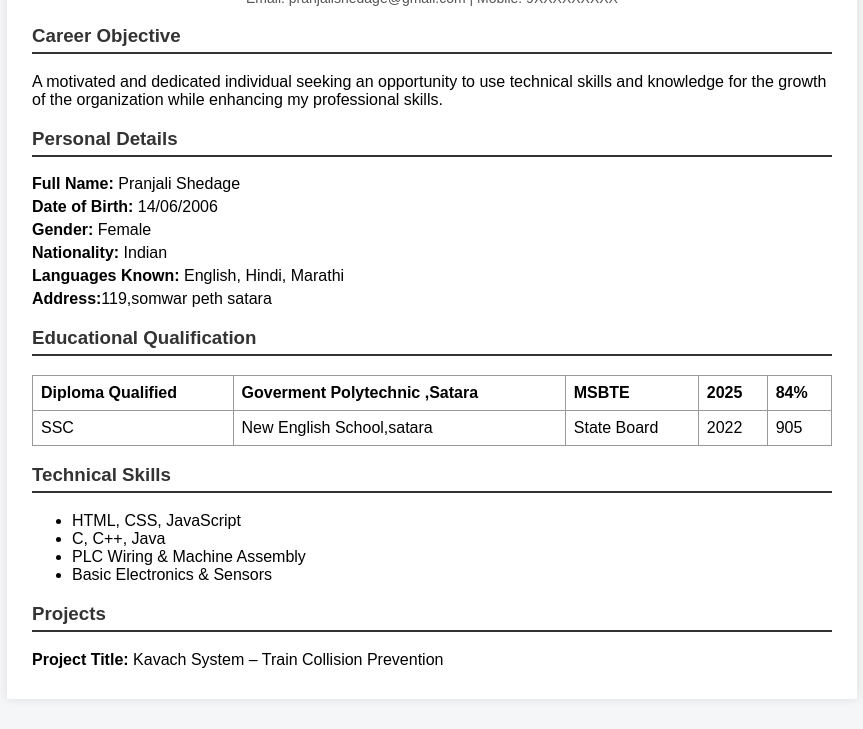
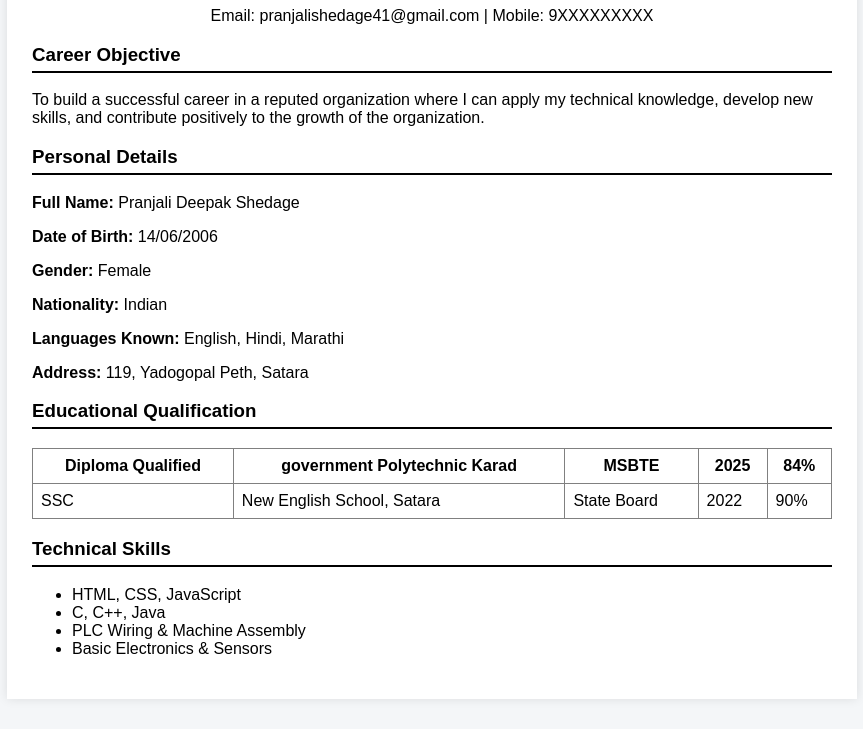
Before and after one commit to Pranjali14-pds/pranjali-shedage, a plain HTML site: page index.html in a window 1280 px wide. Shown: the part 128-857 px from the top of the page, without its empty margins (208-1071 px from the left). Drawn offline with Linux system fonts and the light colour scheme.

Commit message:
Update index.html

```diff
--- a/index.html
+++ b/index.html
@@ -1,108 +1,75 @@
 
 <!DOCTYPE html>
-<html lang="en">
-
+<html>
 <head>
-<meta charset="UTF-8">
 <title>Resume</title>
 
 <style>
 
-/* Page Style */
 body{
+font-family: Arial;
+background-color:#f4f6f8;
 margin:0;
 padding:0;
-font-family: Arial, sans-serif;
-background:#f4f6f8;
 }
 
-/* Resume Container */
 .resume{
 width:800px;
 margin:30px auto;
-background:#ffffff;
+background:white;
 padding:25px;
 box-shadow:0 0 10px rgba(0,0,0,0.1);
 }
 
-/* Header Section */
-.header{
+h1{
 text-align:center;
 }
 
-.header h1{
-margin-bottom:5px;
+h3{
+border-bottom:2px solid black;
+padding-bottom:5px;
 }
 
-/* Contact Text */
-.contact{
-font-size:14px;
-color:#555;
+table{
+width:100%;
+border-collapse:collapse;
+margin-top:10px;
 }
 
-/* Headings */
-h3{
-border-bottom:2px solid #333;
-padding-bottom:5px;
-color:#333;
-}
-
-/* Paragraph */
-p{
-margin:5px 0;
-}
-
-/* List */
-ul{
-margin-top:5px;
-}
-
-/* Table Style */
-table{
-width:100%;
-margin-top:10px;
-border-collapse:collapse;
-}
-
-table th, table td{
-border:1px solid #999;
+table,th,td{
+border:1px solid gray;
 padding:8px;
-text-align:left;
 }
 
 </style>
+
 </head>
 
 <body>
 
 <div class="resume">
 
-<div class="header">
 <h1>Pranjali Shedage</h1>
 
-<p class="contact">
-Email: pranjalishedage@gmail.com |
-Mobile: 9XXXXXXXXX
+<p style="text-align:center">
+Email: pranjalishedage41@gmail.com | Mobile: 9XXXXXXXXX
 </p>
-
-</div>
 
 <h3>Career Objective</h3>
 
 <p>
-A motivated and dedicated individual seeking an opportunity to use
-technical skills and knowledge for the growth of the organization
-while enhancing my professional skills.
+To build a successful career in a reputed organization where I can apply my technical knowledge,
+  develop new skills, and contribute positively to the growth of the organization.
 </p>
 
 <h3>Personal Details</h3>
 
-<p><b>Full Name:</b> Pranjali Shedage</p>
+<p><b>Full Name:</b> Pranjali Deepak Shedage</p>
 <p><b>Date of Birth:</b> 14/06/2006</p>
 <p><b>Gender:</b> Female</p>
 <p><b>Nationality:</b> Indian</p>
 <p><b>Languages Known:</b> English, Hindi, Marathi</p>
-<p><b>Address:</b>119,somwar peth satara</p>
+<p><b>Address:</b> 119, Yadogopal Peth, Satara</p>
 
 <h3>Educational Qualification</h3>
 
@@ -110,7 +77,7 @@ while enhancing my professional skills.
 
 <tr>
 <th>Diploma Qualified</th>
-<th>Goverment Polytechnic ,Satara</th>
+<th>government Polytechnic Karad</th>
 <th>MSBTE</th>
 <th>2025</th>
 <th>84%</th>
@@ -118,10 +85,10 @@ while enhancing my professional skills.
 
 <tr>
 <td>SSC</td>
-<td>New English School,satara</td>
+<td>New English School, Satara</td>
 <td>State Board</td>
 <td>2022</td>
-<td>905</td>
+<td>90%</td>
 </tr>
 
 </table>
@@ -135,13 +102,6 @@ while enhancing my professional skills.
 <li>Basic Electronics & Sensors</li>
 </ul>
 
-<h3>Projects</h3>
-
-<p>
-<b>Project Title:</b>
-Kavach System – Train Collision Prevention
-</p>
-
 </div>
 
 </body>
```
